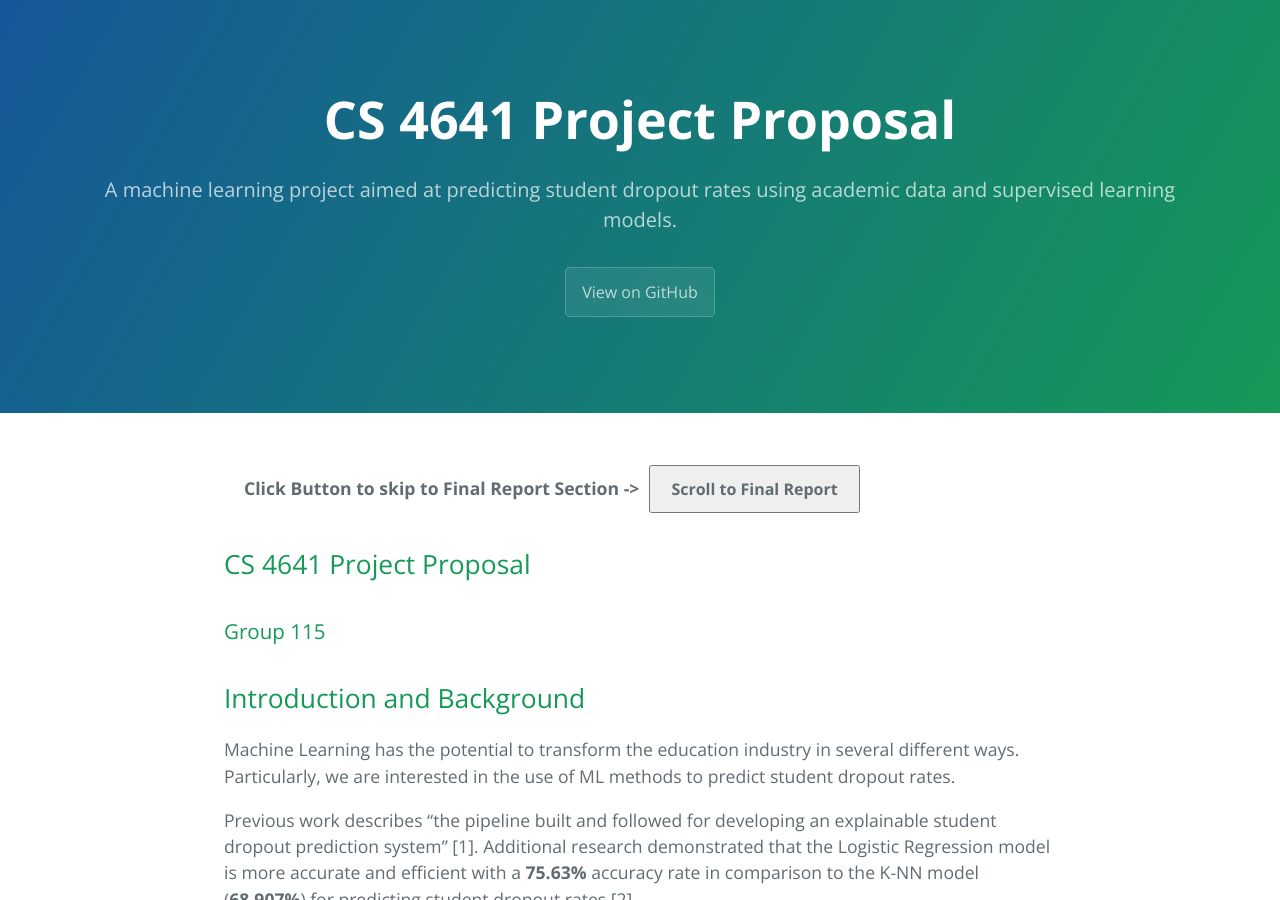
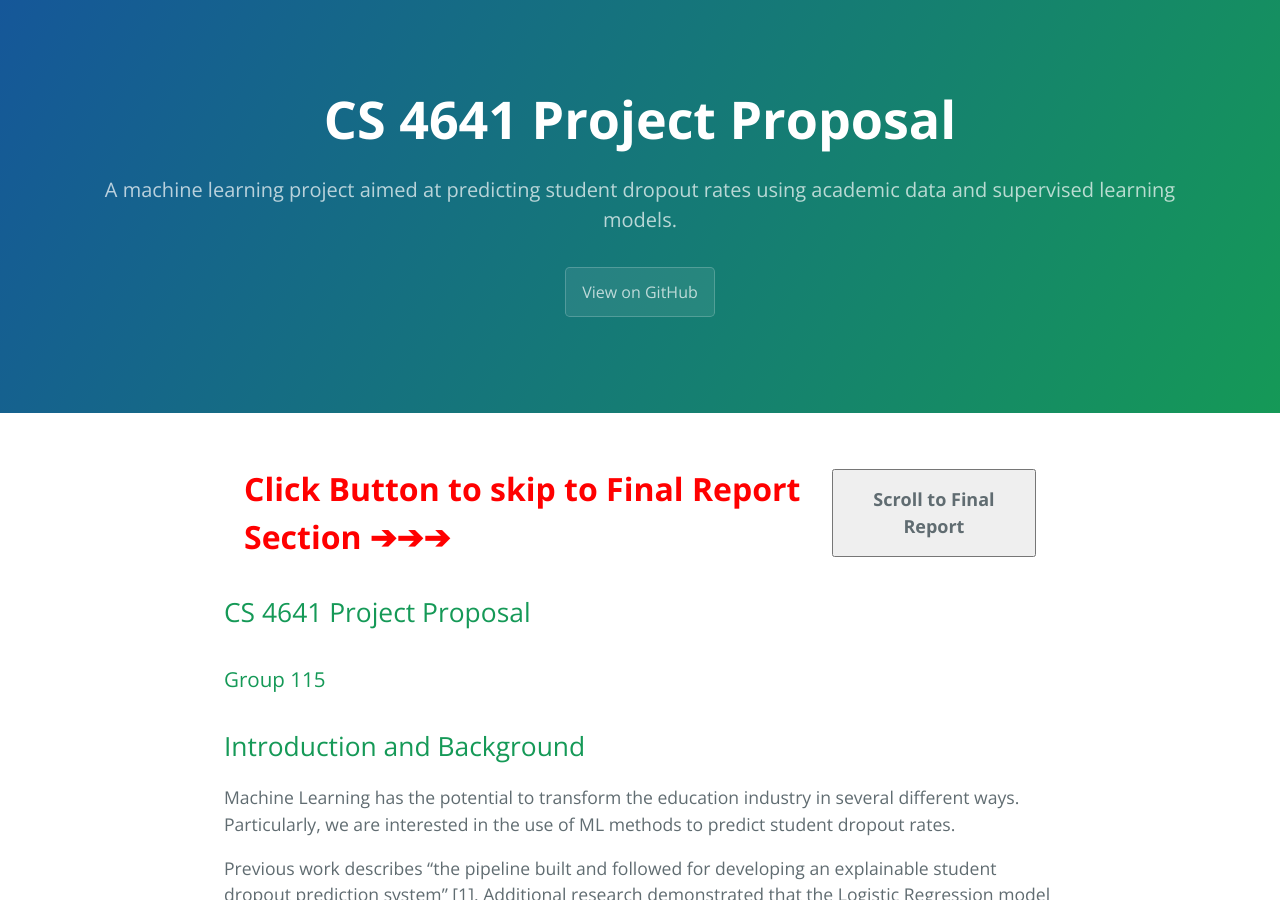
Before and after one commit to russjm/CS4641, a Jekyll site: the page built from index.md, in a window 1280 px wide and 900 px high. Built offline with Jekyll 4.4.1, drawn with Linux system fonts in a browser that asks for light colours; some of the changed lines change nothing that is shown.

Commit message:
changes to arrow and text

```diff
--- a/index.md
+++ b/index.md
@@ -3,8 +3,10 @@ layout: default
 ---
 
 <div style="display: flex; align-items: center; margin: 20px;">
-  <span style="font-weight: bold; margin-right: 10px;">Click Button to skip to Final Report Section -></span>
-  <button id="scroll-button" style="margin: 0; padding: 10px 20px; font-size: 16px; font-weight: bold;">Scroll to Final Report</button>
+  <span style="font-weight: bold; color: red; font-size: 2rem; margin-right: 10px;">
+    Click Button to skip to Final Report Section &#10132;&#10132;&#10132;
+  </span>
+  <button id="scroll-button" style="margin: 0; padding: 15px 30px; font-size: 18px; font-weight: bold;">Scroll to Final Report</button>
 </div>
 
 <script>
@@ -12,6 +14,7 @@ layout: default
     document.getElementById('final-report').scrollIntoView({ behavior: 'smooth' });
   });
 </script>
+
 
 
 ## CS 4641 Project Proposal
```
